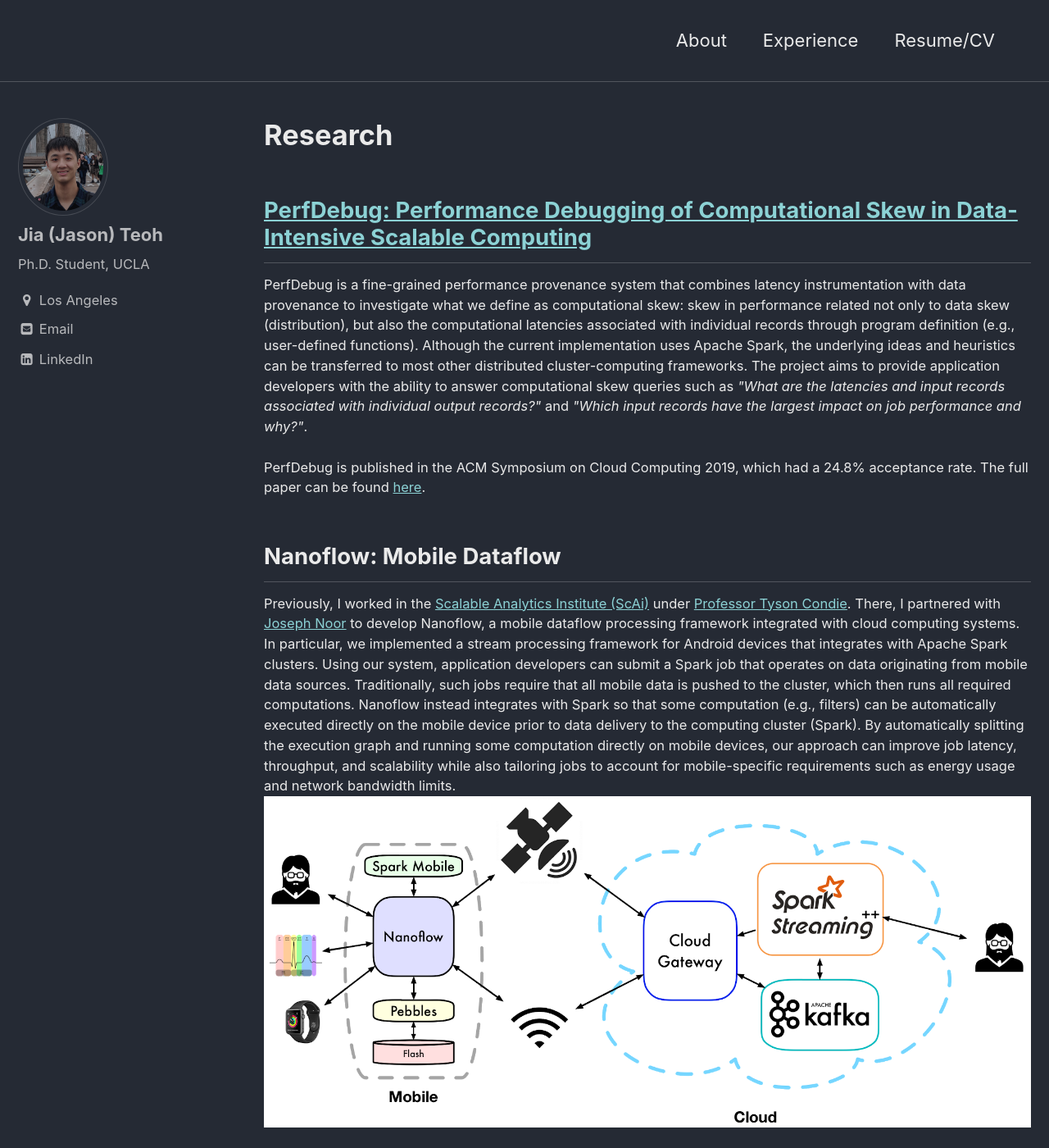
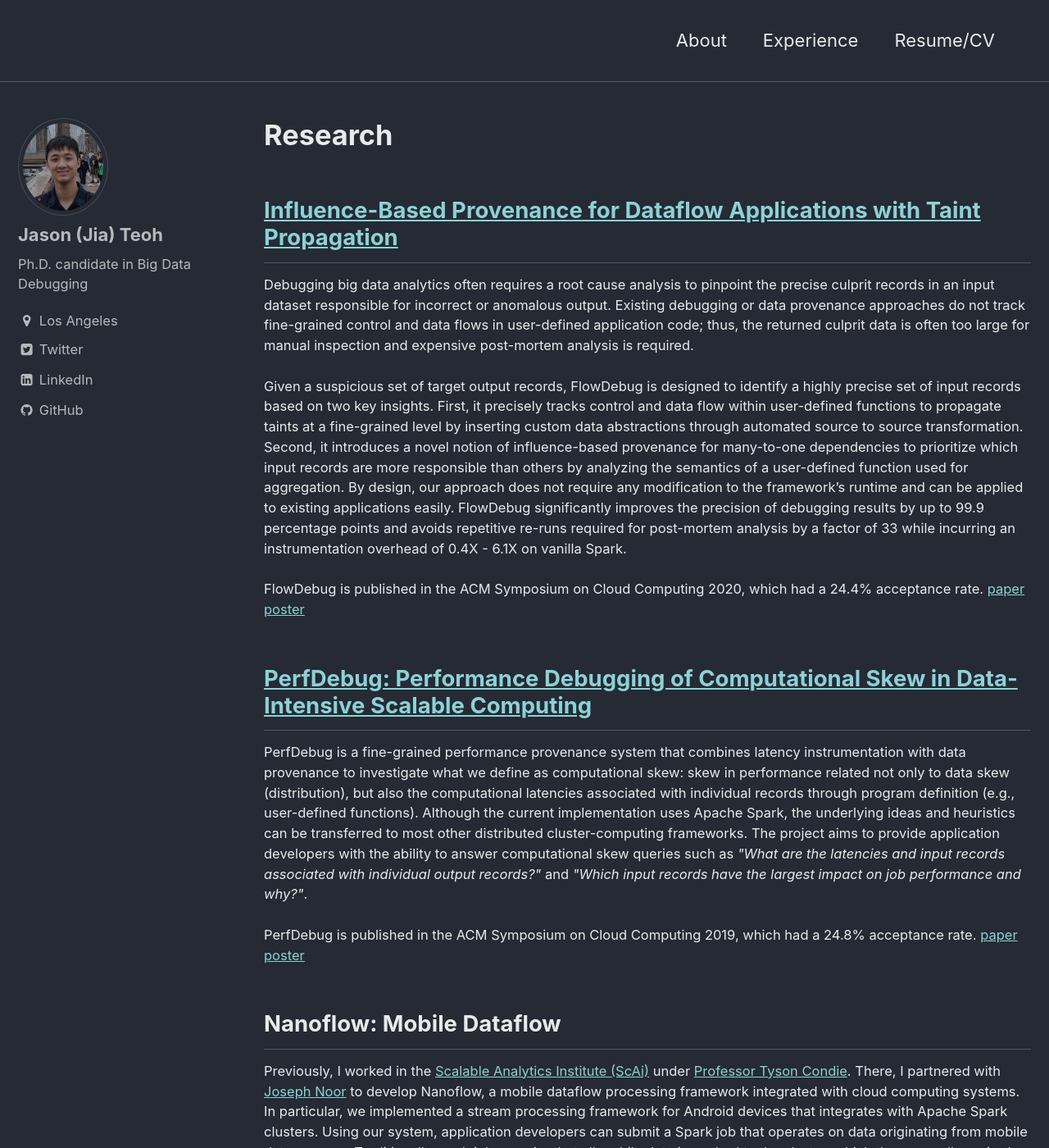
Before and after one commit to jiateoh/jiateoh.github.io, a Jekyll site: the page built from _pages/research.html, in a window 1280 px wide and 1400 px high. Shown: the whole window at 82% size. Built offline with Jekyll 4.4.1, drawn with Linux system fonts in a browser that asks for light colours; some of the changed text lies outside the part shown.

Commit message:
periodic update to include FloDebug publication, new twitter handle

```diff
--- a/_config.yml
+++ b/_config.yml
@@ -9,9 +9,9 @@ minimal_mistakes_skin    : "dark" # "air", "contrast", "dark", "dirt", "mint", "
 
 # Site Settings
 locale                   : "en"
-title                    : "Jia (Jason) Teoh"
+title                    : "Jason (Jia) Teoh"
 title_separator          : "|"
-name                     : "Jia (Jason) Teoh"
+name                     : "Jason (Jia) Teoh"
 description              : ""
 url                      : "https://jiateoh.github.io"
 baseurl                  : # the subpath of your site, e.g. "/blog"
@@ -83,11 +83,11 @@ analytics:
 
 # Site Author
 author:
-  name             : "Jia (Jason) Teoh"
+  name             : "Jason (Jia) Teoh"
   avatar           : "/assets/images/profile_ny_cropped.jpg"
-  bio              : "Ph.D. Student, UCLA"
+  bio              : "Ph.D. candidate in Big Data Debugging"
   location         : "Los Angeles"
-  email            : "jiateoh at gmail"
+  #email            : "jiateoh at gmail"
   uri              :
   bitbucket        :
   codepen          :
@@ -95,7 +95,7 @@ author:
   flickr           :
   facebook         :
   foursquare       :
-  github           :
+  github           : "jiateoh"
   gitlab           :
   google_plus      :
   keybase          :
@@ -107,7 +107,7 @@ author:
   stackoverflow    : # "123456/username" (the last part of your profile url, e.g. https://stackoverflow.com/users/123456/username)
   steam            : # "steamId" (the last part of your profile url, e.g. https://steamcommunity.com/id/steamId/)
   tumblr           :
-  twitter          :
+  twitter          : "jasonteoh_cs"
   vine             :
   weibo            :
   xing             :
--- a/_data/navigation.yml
+++ b/_data/navigation.yml
@@ -9,4 +9,4 @@ main:
   - title: "Experience"
     url: /experience
   - title: "Resume/CV"
-    url: /pdfs/resume.pdf
+    url: /pdfs/Teoh_Jia(Jason)_CV_10-2020.pdf
--- a/_layouts/home.html
+++ b/_layouts/home.html
@@ -3,9 +3,9 @@ layout: single
 ---
 <h1>About Me</h1>
 <p>
-	I am a fourth-year Ph.D. student in Computer Science at the University of California, Los Angeles, advised by <a href="http://web.cs.ucla.edu/~miryung/">Professor Miryung Kim</a> in the Software Evolution and Analysis Laboratory. I also work closely with <a href="http://web.cs.ucla.edu/~harryxu/">Professor Harry Xu</a>. Prior to joining UCLA, I obtained my undergraduate degree in Computer Science from UC Berkeley and worked for three years at LinkedIn Corporation in the Data Analytics Infrastructure group.
+	I am a fifth-year Ph.D. candidate in Computer Science at the University of California, Los Angeles, advised by <a href="http://web.cs.ucla.edu/~miryung/">Professor Miryung Kim</a> in the Software Evolution and Analysis Laboratory. I also work closely with <a href="http://web.cs.ucla.edu/~harryxu/">Professor Harry Xu</a> and <a href="http://people.cs.vt.edu/~gulzar/">Professor Mohammad Ali Gulzar</a>. Prior to joining UCLA, I obtained my undergraduate degree in Computer Science from UC Berkeley and worked for three years at LinkedIn Corporation in the Data Analytics Infrastructure group.
 </p>
 <!-- original version -->
 <p>
-	My current research interests focus on improving developer experiences with big data systems. At the moment, I am investigating performance debugging tools for Apache Spark and how job performance can be attributed to individual data records. More information about my research and previous work experience can be found <a href="/experience">here</a>.
+	My current research interests focus on improving developer experiences with big data systems. I previously investigated performance debugging tools for Apache Spark and how job performance can be attributed to individual data records. My most recent publication investigates how to improve provenance effectiveness in dataflow systems by incorporating UDF knowledge. My current research is heading into the direction of debugging large-scale machine learning systems. More information about my research and previous work experience can be found <a href="/experience">here</a> - feel free to reach out if you are interested in having a chat!
 </p>
--- a/_pages/research.html
+++ b/_pages/research.html
@@ -5,12 +5,23 @@ classes: wide
 ---
 <h1>Research</h1>
 
+
+<h2><a href="{{ site.url }}/pdfs/FlowDebug_SoCC2020_camera-ready.pdf">Influence-Based Provenance for Dataflow Applications with Taint Propagation</a></h2>
+<p>
+	Debugging big data analytics often requires a root cause analysis to pinpoint the precise culprit records in an input dataset responsible for incorrect or anomalous output. Existing debugging or data provenance approaches do not track fine-grained control and data flows in user-defined application code; thus, the returned culprit data is often too large for manual inspection and expensive post-mortem analysis is required.
+<br/>
+<br/>
+	Given a suspicious set of target output records, FlowDebug is designed to identify a highly precise set of input records based on two key insights. First, it precisely tracks control and data flow within user-defined functions to propagate taints at a fine-grained level by inserting custom data abstractions through automated source to source transformation. Second, it introduces a novel notion of influence-based provenance for many-to-one dependencies to prioritize which input records are more responsible than others by analyzing the semantics of a user-defined function used for aggregation. By design, our approach does not require any modification to the framework’s runtime and can be applied to existing applications easily. FlowDebug significantly improves the precision of debugging results by up to 99.9 percentage points and avoids repetitive re-runs required for post-mortem analysis by a factor of 33 while incurring an instrumentation overhead of 0.4X - 6.1X on vanilla Spark.
+<br/>
+<br/>
+	FlowDebug is published in the ACM Symposium on Cloud Computing 2020, which had a 24.4% acceptance rate. <a href="{{ site.url }}/pdfs/FlowDebug_SoCC2020_camera-ready.pdf">paper</a> <a href="{{ site.url }}/pdfs/flowdebug-poster.pdf">poster</a>
+</p>
 <h2><a href="{{ site.url }}/pdfs/socc2019-perfdebug-teoh.pdf">PerfDebug: Performance Debugging of Computational Skew in Data-Intensive Scalable Computing</a></h2>
 <p>
 	PerfDebug is a fine-grained performance provenance system that combines latency instrumentation with data provenance to investigate what we define as computational skew: skew in performance related not only to data skew (distribution), but also the computational latencies associated with individual records through program definition (e.g., user-defined functions). Although the current implementation uses Apache Spark, the underlying ideas and heuristics can be transferred to most other distributed cluster-computing frameworks. The project aims to provide application developers with the ability to answer computational skew queries such as <i>"What are the latencies and input records associated with individual output records?"</i> and <i>"Which input records have the largest impact on job performance and why?"</i>.
 	<br/>
 	<br/>
-	PerfDebug is published in the ACM Symposium on Cloud Computing 2019, which had a 24.8% acceptance rate. The full paper can be found <a href="{{ site.url }}/pdfs/socc2019-perfdebug-teoh.pdf">here</a>.
+	PerfDebug is published in the ACM Symposium on Cloud Computing 2019, which had a 24.8% acceptance rate. <a href="{{ site.url }}/pdfs/socc2019-perfdebug-teoh.pdf">paper</a> <a href="{{ site.url }}/pdfs/SoCC_2019-PerfDebug_Poster.pdf">poster</a>
 </p>
 <h2>Nanoflow: Mobile Dataflow</h2>
 <p>
```
Also changed, not shown: 4 other files.
